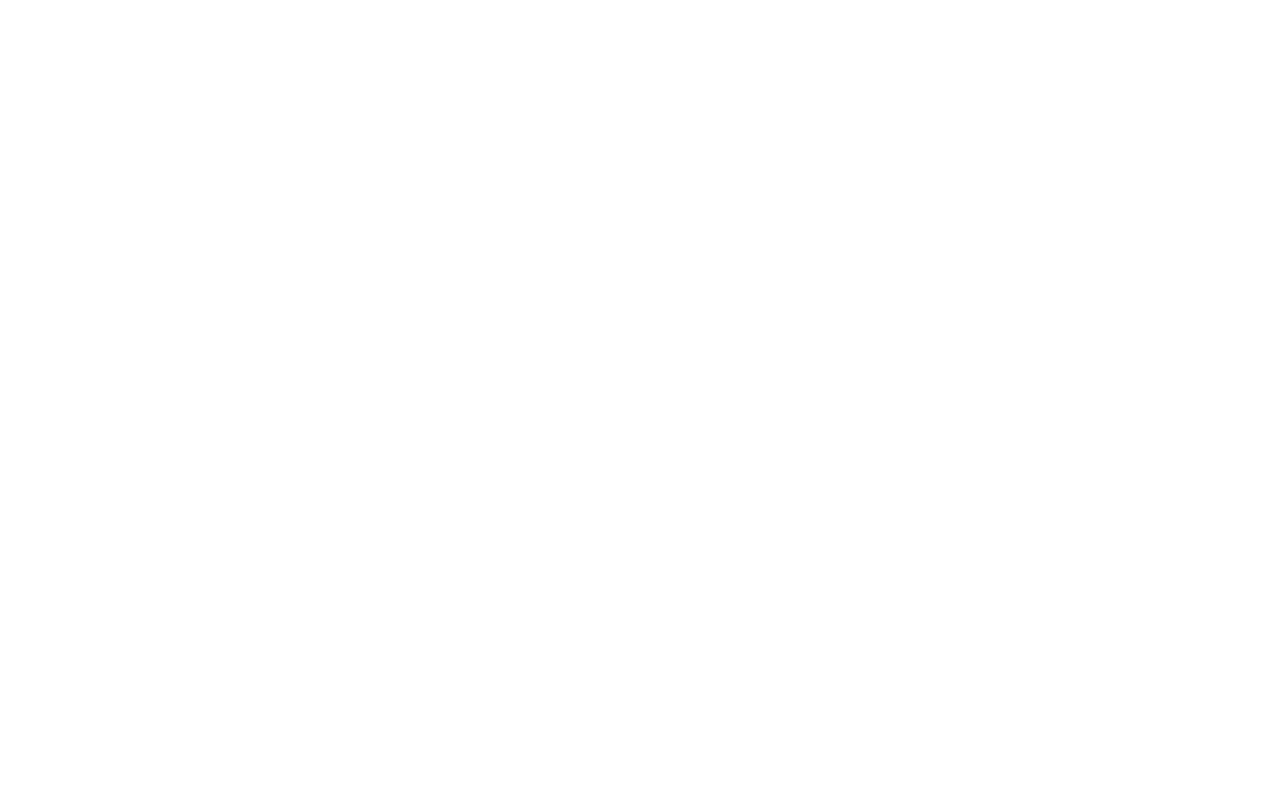
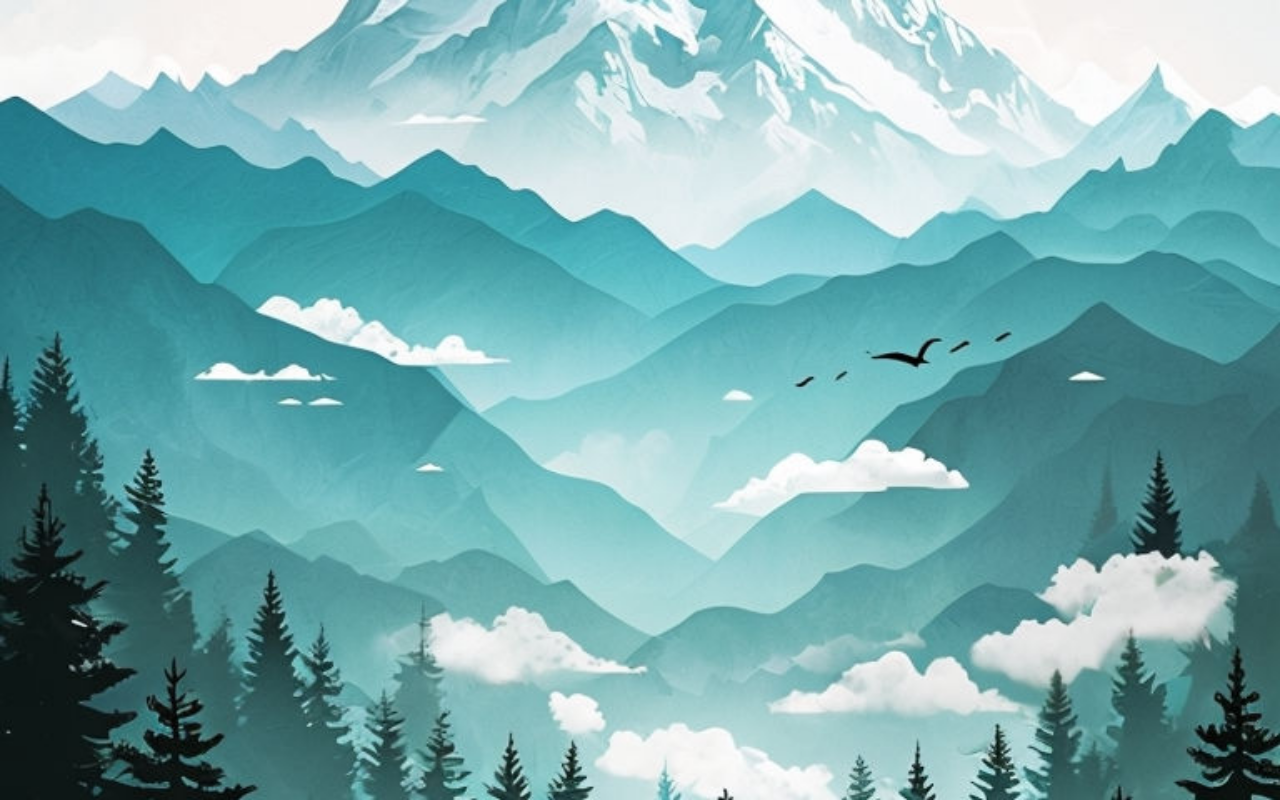
Before and after one commit to junior217/Atlas-Eco-Carbon-Tracker, a Next.js app in the folder carbon-tracker/: page / in a window 1280 px wide. Built offline with nearby package versions, Linux system fonts and the light colour scheme.

Commit message:
Homepage Begun Background Set

```diff
--- a/carbon-tracker/app/globals.css
+++ b/carbon-tracker/app/globals.css
@@ -12,6 +12,16 @@
     background-position: center;
     background-repeat: no-repeat;
   }
+
+  .bg-home {
+    background-image: url('/images/homePage.png');
+    background-size: cover;
+    background-position: center;
+    background-repeat: no-repeat;
+  }
+
+
+
 
 
   /* 🎨 Backgrounds */
--- a/carbon-tracker/app/page.tsx
+++ b/carbon-tracker/app/page.tsx
@@ -4,10 +4,8 @@
 
 export default async function Home() {
   return (
-    <>
-      <div>
+    <div className="bg-home flex flex-col items-center justify-center min-h-screen p-4 bg-gray-100">
 
-      </div>
-    </>
+    </div>
   );
 }
```
